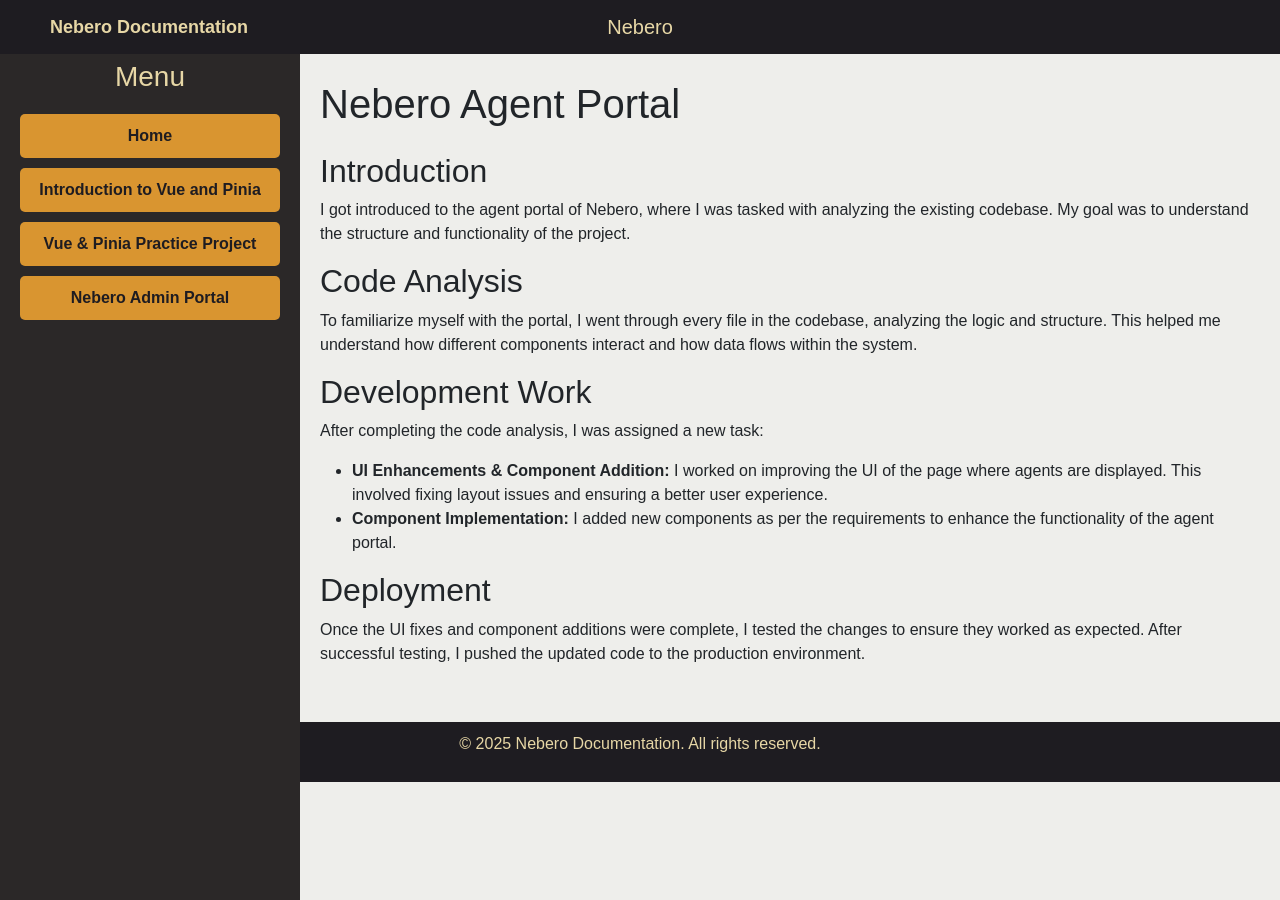
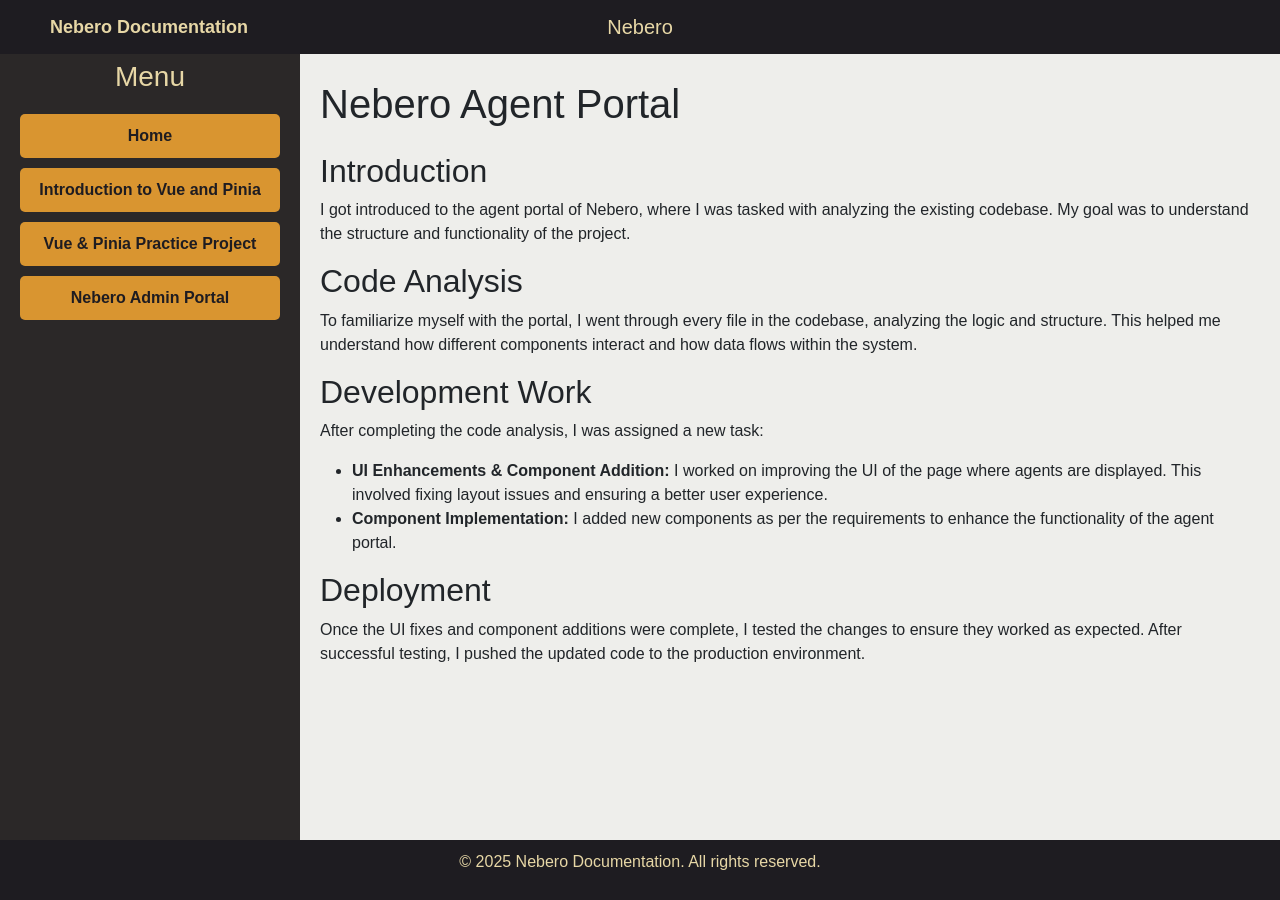
Before and after one commit to Inder-singh001/nebero, a Jekyll site: the page built from _posts/2025-01-22-nebero-agent-portal.md, in a window 1280 px wide. Built offline with Jekyll 4.4.1, drawn with Linux system fonts in a browser that asks for light colours.

Commit message:
update:UI

```diff
--- a/_layouts/default.html
+++ b/_layouts/default.html
@@ -123,6 +123,7 @@
         margin-left: 300px;
         padding: 80px 20px 20px; /* Adjusted for fixed header */
         transition: margin-left 0.3s ease-in-out;
+        padding-bottom: 60px;
       }
 
       /* Overlay when sidebar is open */
@@ -172,6 +173,11 @@
         background-color: #1e1c21;
         color: #e7d7a6;
         margin-top: 20px;
+        position: fixed;
+        bottom: 0;
+        left: 0;
+        width: 100%;
+        z-index: 1050;
       }
     </style>
   </head>
```
